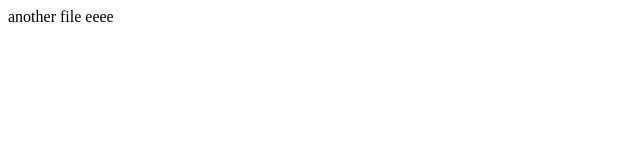
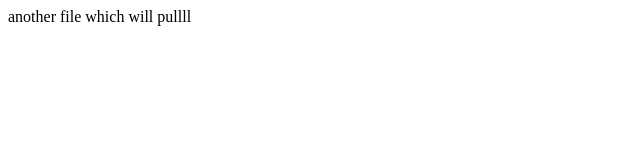
Before and after one commit to hardy-navadiya/test, a plain HTML site: page another.html in a window 1280 px wide. Shown: the whole page, without its empty margins (0-640 px from the left). Drawn offline with Linux system fonts and the light colour scheme.

Commit message:
Update another.html

```diff
--- a/another.html
+++ b/another.html
@@ -6,6 +6,6 @@
 	<title></title>
 </head>
 <body>
-	another file eeee
+	another file which will pullll
 </body>
 </html>
```
